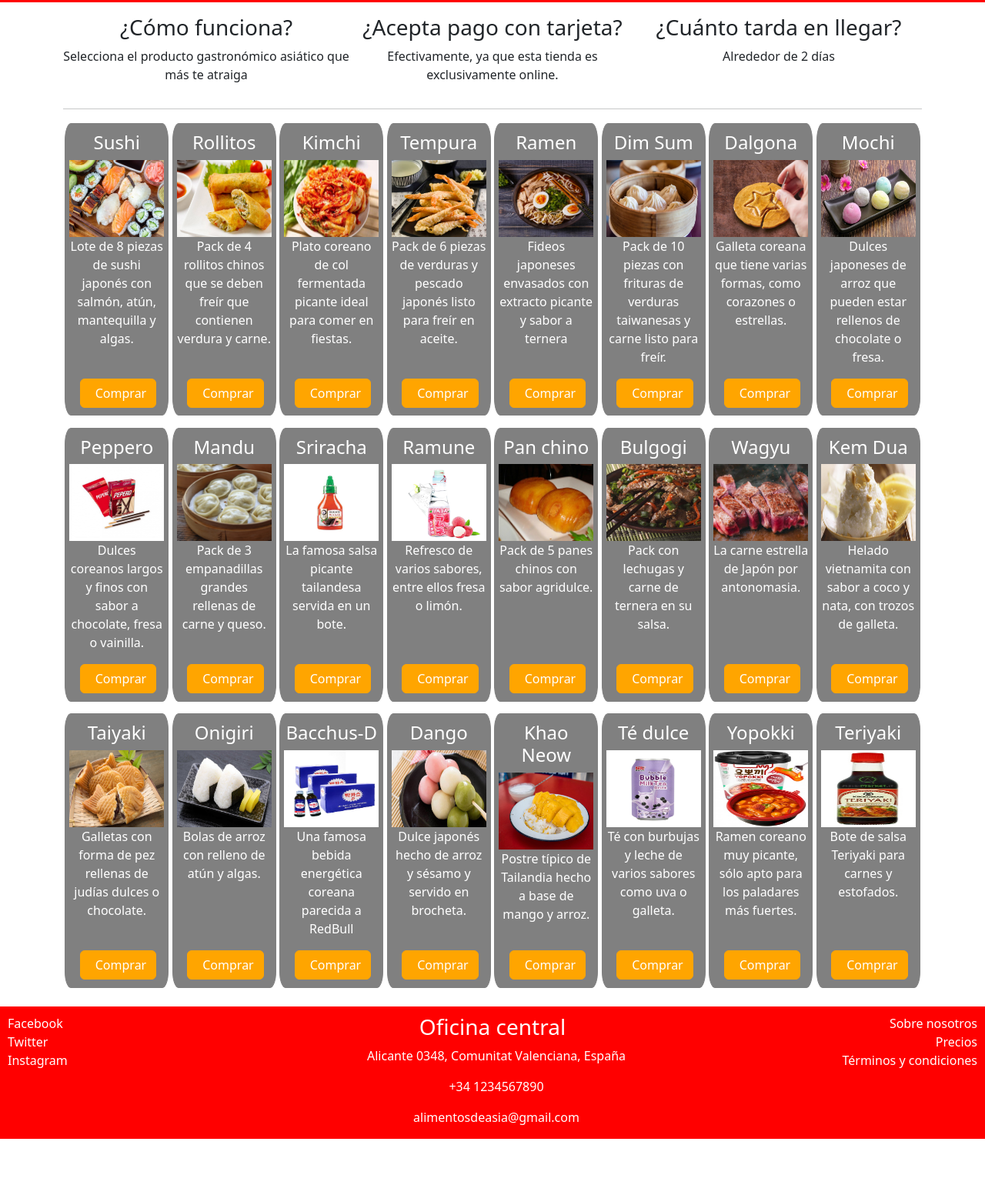
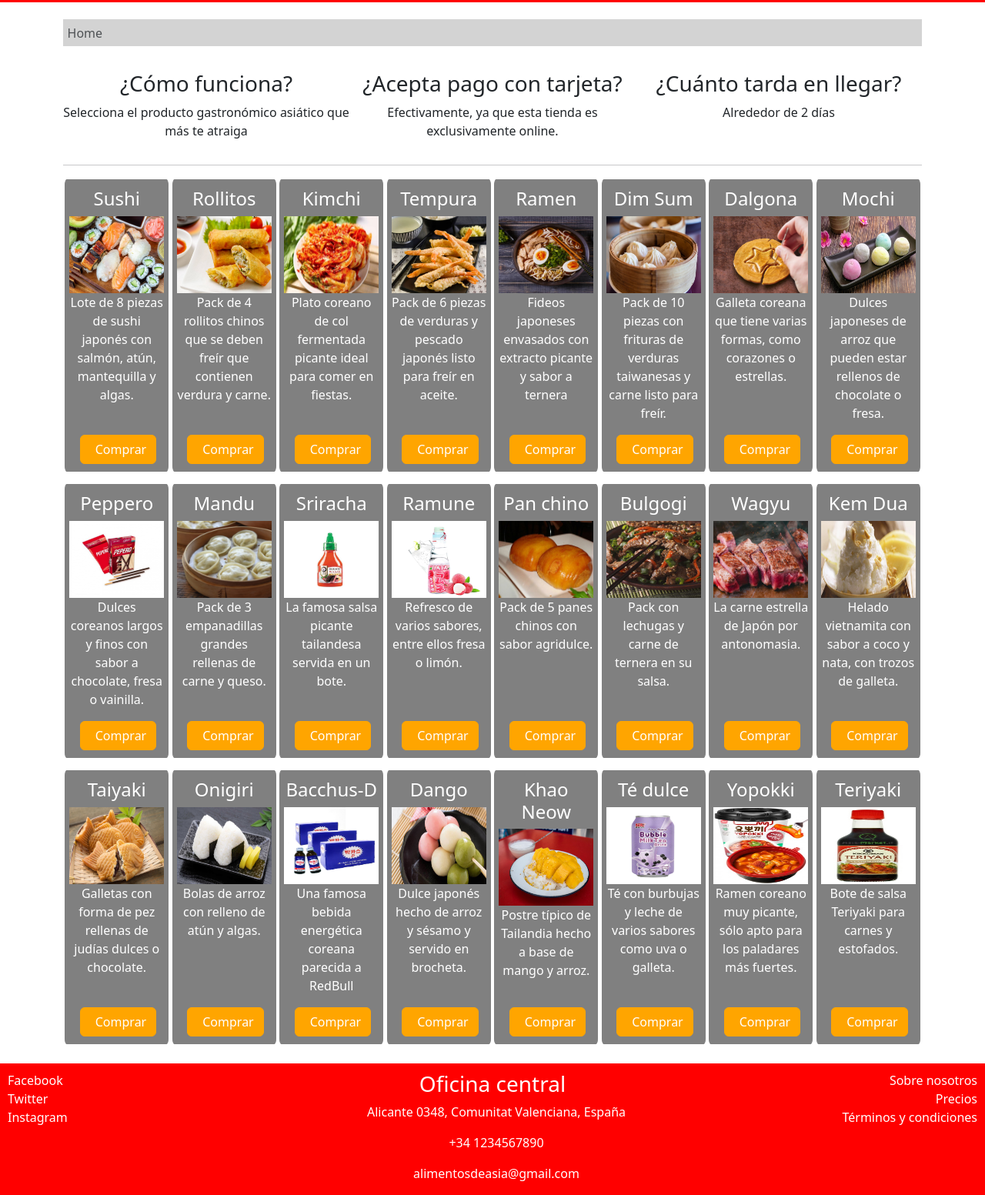
Before and after one commit to JaviBraus/FoodStore, a website: page index.html in a window 1280 px wide. Shown: the part 123-1676 px from the top of the page at 77% size. Before the commit the page ends 1603 px from the top, so only its background shows below. Drawn offline with nearby package versions, Linux system fonts and the light colour scheme; a web font is replaced by a local one.

Commit message:
second changes

```diff
--- a/css/styles.css
+++ b/css/styles.css
@@ -6,7 +6,11 @@ body{
     overflow-x: hidden;
     }
 
-
+.custom-bc {
+    background-color: lightgray;
+    padding: 0.5%;
+    margin-top: 2%;
+}
 
 
 
@@ -56,7 +60,7 @@ footer{
     flex: 1 150px;
     padding: 10px 5px 2px 5px ;
     border: 0.2px solid grey;
-    border-radius: 6%;
+    border-radius: 2%;
     margin: 0.2%;
     background-color: grey;
     color: white;
--- a/index.html
+++ b/index.html
@@ -29,7 +29,13 @@
     <div class="jumbotron">
       <h1>Alimentos de Asia</h1>
     </div>
+
     <div class="container">
+      <nav aria-label="breadcrumb">
+        <ol class="breadcrumb custom-bc">
+          <li class="breadcrumb-item active" aria-current="page">Home</li>
+        </ol>
+      </nav>
         <div class="d-flex">
             <div class="col-sm-4">
                 <p>
@@ -52,7 +58,7 @@
         </div>
         <hr>
         <div class="d-flex">
-            <div class="card-food d-flex flex-column justify-content-between">
+            <div class="card card-food d-flex flex-column justify-content-between">
                 <div>
                   <h4>Sushi</h4>
                   <img src="images/sushi-casero.jpg" alt="r" class="img-fluid imgSize">
@@ -64,7 +70,7 @@
                 </div>
 
             </div>
-            <div class="card-food d-flex flex-column justify-content-between">
+            <div class="card card-food d-flex flex-column justify-content-between">
               <div>
                 <h4>Rollitos</h4>
                 <img src="images/235694.jpg" alt="reponsive image" class="img-fluid imgSize">
@@ -75,7 +81,7 @@
                   <span class="oi oi-cart marginIcon"></span>Comprar</button>
               </div>
             </div>
-          <div class="card-food d-flex flex-column justify-content-between">
+          <div class="card card-food d-flex flex-column justify-content-between">
             <div>
               <h4>Kimchi</h4>
               <img src="images/213124.jpg" alt="reponsive image" class="img-fluid imgSize">
@@ -86,7 +92,7 @@
                 <span class="oi oi-cart marginIcon"></span>Comprar</button>
             </div>
           </div>
-        <div class="card-food d-flex flex-column justify-content-between">
+        <div class="card card-food d-flex flex-column justify-content-between">
           <div>
             <h4>Tempura</h4>
             <img src="images/759c5ff9-a816-41f1-8ae5-dd05dd304856.jpg" alt="reponsive image" class="img-fluid imgSize">
@@ -97,7 +103,7 @@
               <span class="oi oi-cart marginIcon"></span>Comprar</button>
           </div>
         </div>
-      <div class="card-food d-flex flex-column justify-content-between">
+      <div class="card card-food d-flex flex-column justify-content-between">
         <div>
           <h4>Ramen</h4>
           <img src="images/como_preparar_sopa_ramen_de_pollo_45581_600_square.jpg" alt="reponsive image" class="img-fluid imgSize">
@@ -108,7 +114,7 @@
             <span class="oi oi-cart marginIcon"></span>Comprar</button>
         </div>
       </div>
-    <div class="card-food d-flex flex-column justify-content-between">
+    <div class="card card-food d-flex flex-column justify-content-between">
       <div>
         <h4>Dim Sum</h4>
         <img src="images/dim-sum-1-1024x682.jpg" alt="reponsive image" class="img-fluid imgSize">
@@ -119,7 +125,7 @@
           <span class="oi oi-cart marginIcon"></span>Comprar</button>
       </div>
     </div>
-  <div class="card-food d-flex flex-column justify-content-between">
+  <div class="card card-food d-flex flex-column justify-content-between">
     <div>
       <h4>Dalgona</h4>
       <img src="images/jugar-con-galletas-dalgonas_d8f51364_1200x799.jpg" alt="reponsive image" class="img-fluid imgSize">
@@ -130,7 +136,7 @@
         <span class="oi oi-cart marginIcon"></span>Comprar</button>
     </div>
   </div>
-<div class="card-food d-flex flex-column justify-content-between">
+<div class="card card-food d-flex flex-column justify-content-between">
   <div>
     <h4>Mochi</h4>
     <img src="images/recetas-de-mochis-de-mango-como-preparar-el-postre-japones-mas-popular-de-manera-sencilla.jpeg" alt="reponsive image" class="img-fluid imgSize">
@@ -143,7 +149,7 @@
 </div>
 </div>
   <div class="d-flex second-target">
-    <div class="card-food d-flex flex-column justify-content-between">
+    <div class="card card-food d-flex flex-column justify-content-between">
       <div>
         <h4>Peppero</h4>
         <img src="images/pepero-de-chocolate-lotte-40-47g.jpg" alt="reponsive image" class="img-fluid imgSize">
@@ -154,7 +160,7 @@
           <span class="oi oi-cart marginIcon"></span>Comprar</button>
       </div>
     </div>
-    <div class="card-food d-flex flex-column justify-content-between">
+    <div class="card card-food d-flex flex-column justify-content-between">
       <div>
         <h4>Mandu</h4>
         <img src="images/thumb-3-500x500.jpg" alt="reponsive image" class="img-fluid imgSize">
@@ -165,7 +171,7 @@
           <span class="oi oi-cart marginIcon"></span>Comprar</button>
       </div>
     </div>
-    <div class="card-food d-flex flex-column justify-content-between">
+    <div class="card card-food d-flex flex-column justify-content-between">
       <div>
         <h4>Sriracha</h4>
         <img src="images/15329-salsa-sriracha-con-wasabi-thai-dancer-200ml.jpg" alt="reponsive image" class="img-fluid imgSize">
@@ -176,7 +182,7 @@
           <span class="oi oi-cart marginIcon"></span>Comprar</button>
       </div>
     </div>
-    <div class="card-food d-flex flex-column justify-content-between">
+    <div class="card card-food d-flex flex-column justify-content-between">
       <div>
         <h4>Ramune</h4>
         <img src="images/Soda-sabor-a-lychee-240ml.jpg" alt="reponsive image" class="img-fluid imgSize">
@@ -187,7 +193,7 @@
           <span class="oi oi-cart marginIcon"></span>Comprar</button>
       </div>
     </div>
-    <div class="card-food d-flex flex-column justify-content-between">
+    <div class="card card-food d-flex flex-column justify-content-between">
       <div>
         <h4>Pan chino</h4>
         <img src="images/rio-dragon.jpg" alt="reponsive image" class="img-fluid imgSize">
@@ -198,7 +204,7 @@
           <span class="oi oi-cart marginIcon"></span>Comprar</button>
       </div>
     </div>
-    <div class="card-food d-flex flex-column justify-content-between">
+    <div class="card card-food d-flex flex-column justify-content-between">
       <div>
         <h4>Bulgogi</h4>
         <img src="images/receta-ternera-bulgogi.jpg" alt="reponsive image" class="img-fluid imgSize">
@@ -209,7 +215,7 @@
           <span class="oi oi-cart marginIcon"></span>Comprar</button>
       </div>
     </div>
-    <div class="card-food d-flex flex-column justify-content-between">
+    <div class="card card-food d-flex flex-column justify-content-between">
       <div>
         <h4>Wagyu</h4>
         <img src="images/Wagyu-Beef-Explained-FT-BLOG0622-fff91ff7f7634133bf8ebe34c3b83402.jpg" alt="reponsive image" class="img-fluid imgSize">
@@ -220,7 +226,7 @@
           <span class="oi oi-cart marginIcon"></span>Comprar</button>
       </div>
     </div>
-    <div class="card-food d-flex flex-column justify-content-between">
+    <div class="card card-food d-flex flex-column justify-content-between">
       <div>
         <h4>Kem Dua</h4>
         <img src="images/vietnamese-coconut-ice-cream-463327.jpg" class="img-fluid imgSize">
@@ -233,7 +239,7 @@
     </div>
   </div>
   <div class="d-flex third-target">
-    <div class="card-food d-flex flex-column justify-content-between">
+    <div class="card card-food d-flex flex-column justify-content-between">
       <div>
         <h4>Taiyaki</h4>
         <img src="images/receta-Taiyaki.jpg" alt="reponsive image" class="img-fluid imgSize">
@@ -244,7 +250,7 @@
           <span class="oi oi-cart marginIcon"></span>Comprar</button>
       </div>
     </div>
-    <div class="card-food d-flex flex-column justify-content-between">
+    <div class="card card-food d-flex flex-column justify-content-between">
       <div>
         <h4>Onigiri</h4>
         <img src="images/onigiri-relleno-de-atun.jpg" alt="reponsive image" class="img-fluid imgSize">
@@ -255,7 +261,7 @@
           <span class="oi oi-cart marginIcon"></span>Comprar</button>
       </div>
     </div>
-    <div class="card-food d-flex flex-column justify-content-between">
+    <div class="card card-food d-flex flex-column justify-content-between">
       <div>
         <h4>Bacchus-D</h4>
         <img src="images/61PFL6hYhLS.jpg" alt="reponsive image" class="img-fluid imgSize">
@@ -266,7 +272,7 @@
           <span class="oi oi-cart marginIcon"></span>Comprar</button>
       </div>
     </div>
-    <div class="card-food d-flex flex-column justify-content-between">
+    <div class="card card-food d-flex flex-column justify-content-between">
       <div>
         <h4>Dango</h4>
         <img src="images/6.hanamidango_3.jpg" alt="reponsive image" class="img-fluid imgSize">
@@ -277,7 +283,7 @@
           <span class="oi oi-cart marginIcon"></span>Comprar</button>
       </div>
     </div>
-    <div class="card-food d-flex flex-column justify-content-between">
+    <div class="card card-food d-flex flex-column justify-content-between">
       <div>
         <h4>Khao Neow</h4>
         <img src="images/mango-sticky-rice.jpg" alt="reponsive image" class="img-fluid imgSize">
@@ -288,7 +294,7 @@
           <span class="oi oi-cart marginIcon"></span>Comprar</button>
       </div>
     </div>
-    <div class="card-food d-flex flex-column justify-content-between">
+    <div class="card card-food d-flex flex-column justify-content-between">
       <div>
         <h4>Té dulce</h4>
         <img src="images/BT-0005-1-450x450.png" alt="reponsive image" class="img-fluid imgSize">
@@ -299,7 +305,7 @@
           <span class="oi oi-cart marginIcon"></span>Comprar</button>
       </div>
     </div>
-    <div class="card-food d-flex flex-column justify-content-between">
+    <div class="card card-food d-flex flex-column justify-content-between">
       <div>
         <h4>Yopokki</h4>
         <img src="images/prd-yopokki-topokki-mochis-coreanos-topokki-dak-galbi-instantaneos-queso-japonshop.jpg" alt="reponsive image" class="img-fluid imgSize">
@@ -310,7 +316,7 @@
           <span class="oi oi-cart marginIcon"></span>Comprar</button>
       </div>
     </div>
-    <div class="card-food d-flex flex-column justify-content-between">
+    <div class="card card-food d-flex flex-column justify-content-between">
       <div>
         <h4>Teriyaki</h4>
         <img src="images/salsa teriyaki kikkoman 250ml_LRG.jpg" class="img-fluid imgSize">
```
Also changed, not shown: about.html (+33 -12 lines), contact.html (+11 -2 lines), prices.html (+9 -1 lines), terms.html (+63 -13 lines), images/9a44dbcf7e7190aa3d03f01ca9dc34ea--cute-japanese-japanese-candy.jpg (added), images/bb476b7b890341a9e73f7f5b514ae431.png (added), images/sopa-ramen-japonesa.jpg (added).
